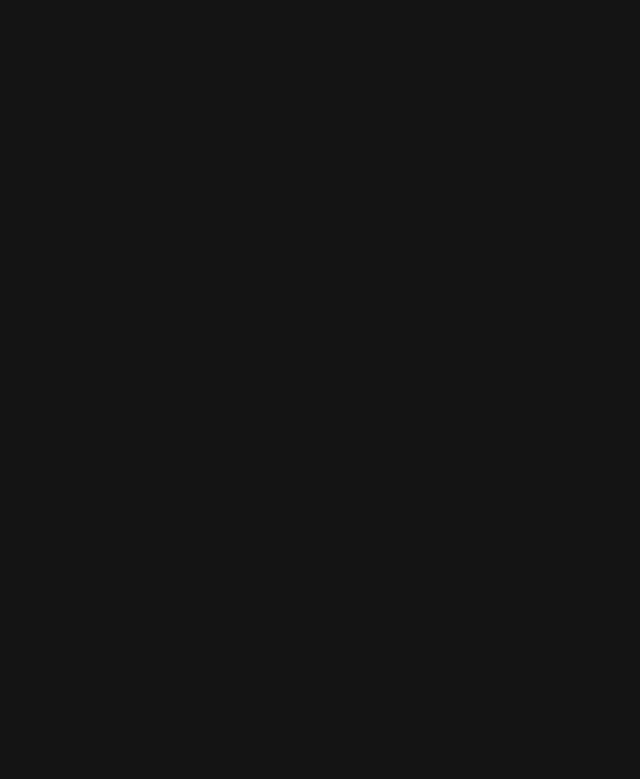
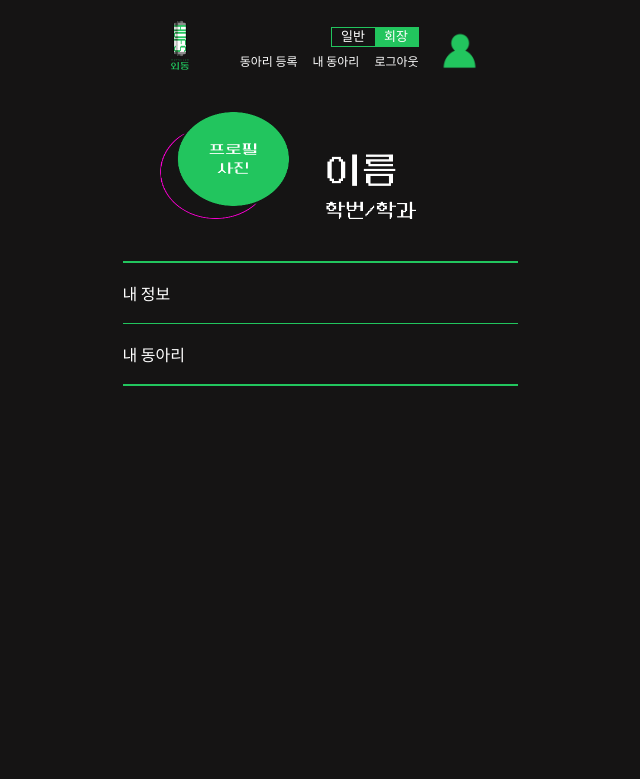
Before and after one commit to hufstory/oedong_front, a React (Create React App) app: page /my in a window 1280 px wide. Before the commit this address had no page. Shown: the top 779 px of the page, without its empty margins (320-960 px from the left). Built offline with nearby package versions, Linux system fonts and the light colour scheme; a small style sheet from the web is missing.

Commit message:
Feat: 마이페이지 메인부분 구현

```diff
--- a/src/App.js
+++ b/src/App.js
@@ -6,6 +6,9 @@ import SearchClub from "./pages/SearchClub/SearchClub";
 import ShowMore from "./pages/MainPage/ShowMore/ShowMore";
 import AInfoMain from "./pages/ClubInfo/Admin/AInfoMain";
 import ScrollTop from "./components/ScrollTop";
+import EditClubInfo from "./pages/ClubInfo/Admin/EditClubInfo/EditClubInfo";
+import EditSuccess from "./pages/ClubInfo/Admin/EditClubInfo/EditSuccess";
+import MyPage from "./pages/MyPage/MyPage";
 
 function App() {
   return (
@@ -18,6 +21,9 @@ function App() {
         <Route path="/search" element={<SearchClub />} />
         <Route path="/showmore" element={<ShowMore />} />
         <Route path="/clubinfo/admin" element={<AInfoMain />} />
+        <Route path="/clubinfo/admin/edit" element={<EditClubInfo />} />
+        <Route path="/clubinfo/admin/edit/success" element={<EditSuccess />} />
+        <Route path="/my" element={<MyPage />} />
       </Routes>
     </Router>
   );
--- /dev/null
+++ b/src/pages/MyPage/MyPage.js
@@ -0,0 +1,19 @@
+import Header from "../../components/Header";
+import Footer from "../../components/Footer";
+import Nav from "./Nav";
+
+const MyPage = () => {
+    return (
+        <div>
+            <Header />
+            <div className="container mx-auto flex items-end max-w-[395px] my-[42px]">
+                <img className="mx-[37px] w-[129px] h-[107px]" src={require("../../assets/MyPage/MyPage1.png")}></img>
+                <img className="w-[90px] h-[65px]" src={require("../../assets/MyPage/MyPage2.png")}></img>
+            </div>
+            <Nav />
+            <Footer />
+        </div>
+    );
+};
+
+export default MyPage;
--- /dev/null
+++ b/src/pages/MyPage/Nav.js
@@ -0,0 +1,15 @@
+const Nav = () => {
+    return (
+        <div className="container mx-auto">
+            <nav className="flex flex-col mt-[31px] max-w-[395px] h-[520px] mx-auto">
+                <hr className="text-green border-t-[2px]" />
+                <a href="/my" className="text-white text-[16px] my-[18px]">내 정보</a>
+                <hr className="text-[#22C55E] border-t-[0.5px]" />
+                <a href="/my" className="text-white text-[16px] my-[18px]">내 동아리</a>
+                <hr className="text-green border-t-[2px]" />
+            </nav>
+        </div>
+    );
+};
+
+export default Nav;
```
Also changed, not shown: src/assets/MyPage/MyPage1.png (added), src/assets/MyPage/MyPage2.png (added).
